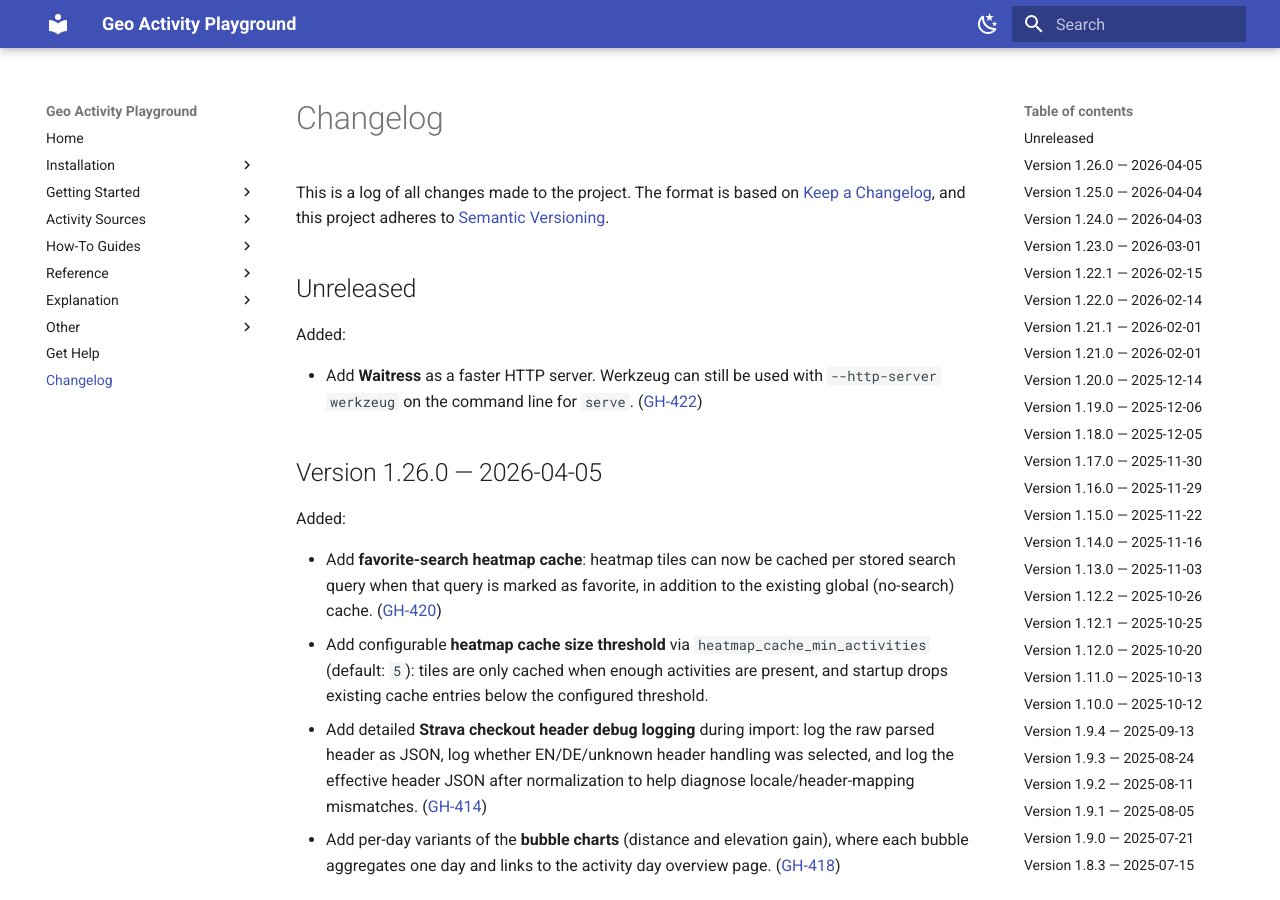
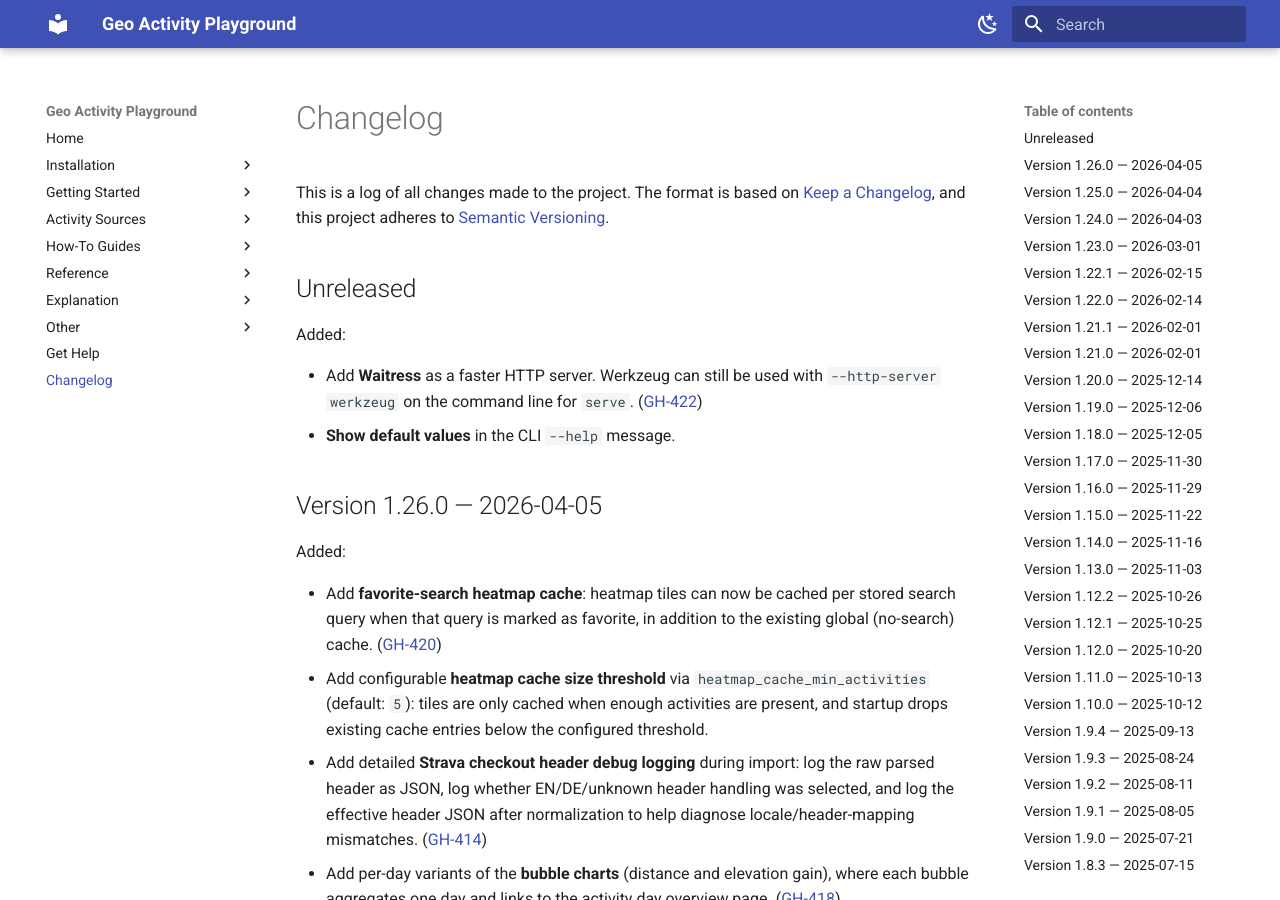
Before and after one commit to martin-ueding/geo-activity-playground, an MkDocs documentation site: the page built from docs/changelog.md, in a window 1280 px wide and 900 px high. Built offline with MkDocs 1.6.1 and Material for MkDocs 9.7.7, drawn with Linux system fonts in a browser that asks for light colours.

Commit message:
docs: changelog entry

```diff
--- a/docs/changelog.md
+++ b/docs/changelog.md
@@ -20,6 +20,7 @@ Types of changes
 Added:
 
 - Add **Waitress** as a faster HTTP server. Werkzeug can still be used with `--http-server werkzeug` on the command line for `serve`. ([GH-422](https://github.com/martin-ueding/geo-activity-playground/issues/422))
+- **Show default values** in the CLI `--help` message.
 
 ## Version 1.26.0 — 2026-04-05
 
```
